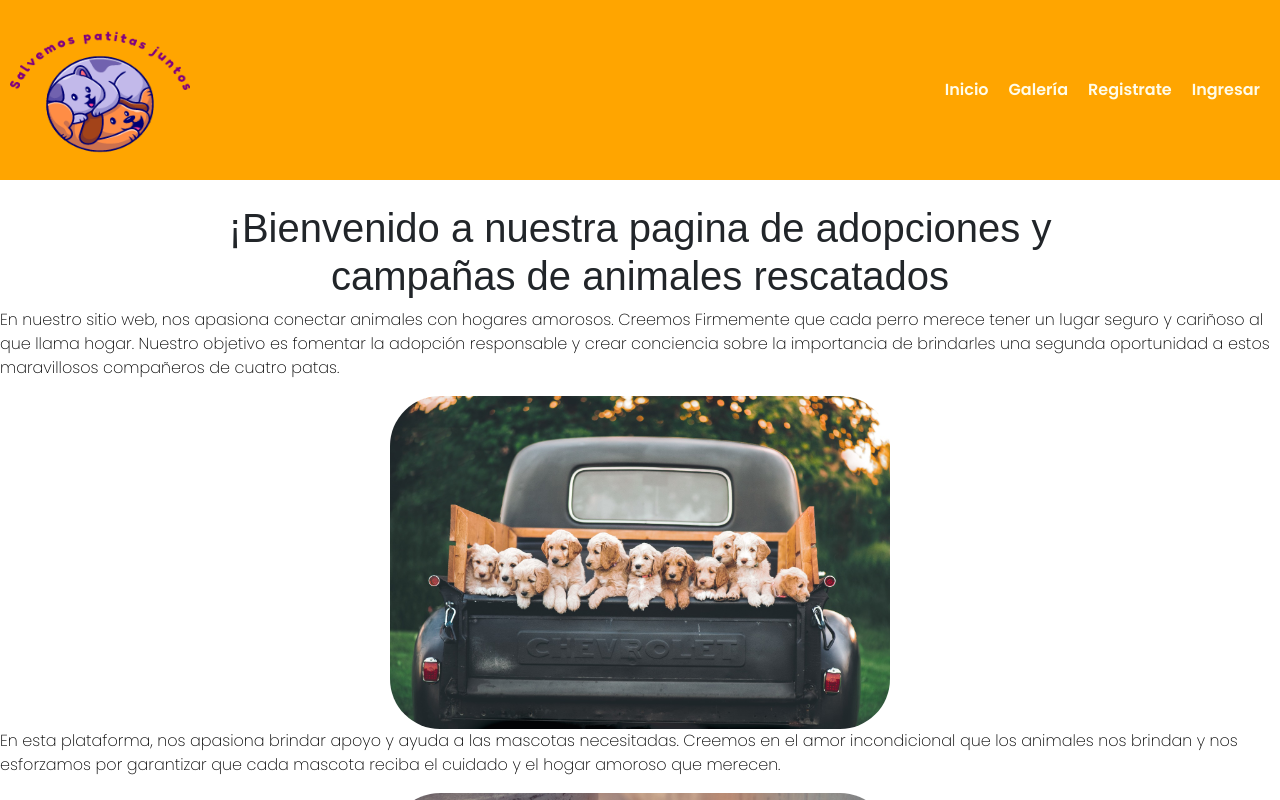
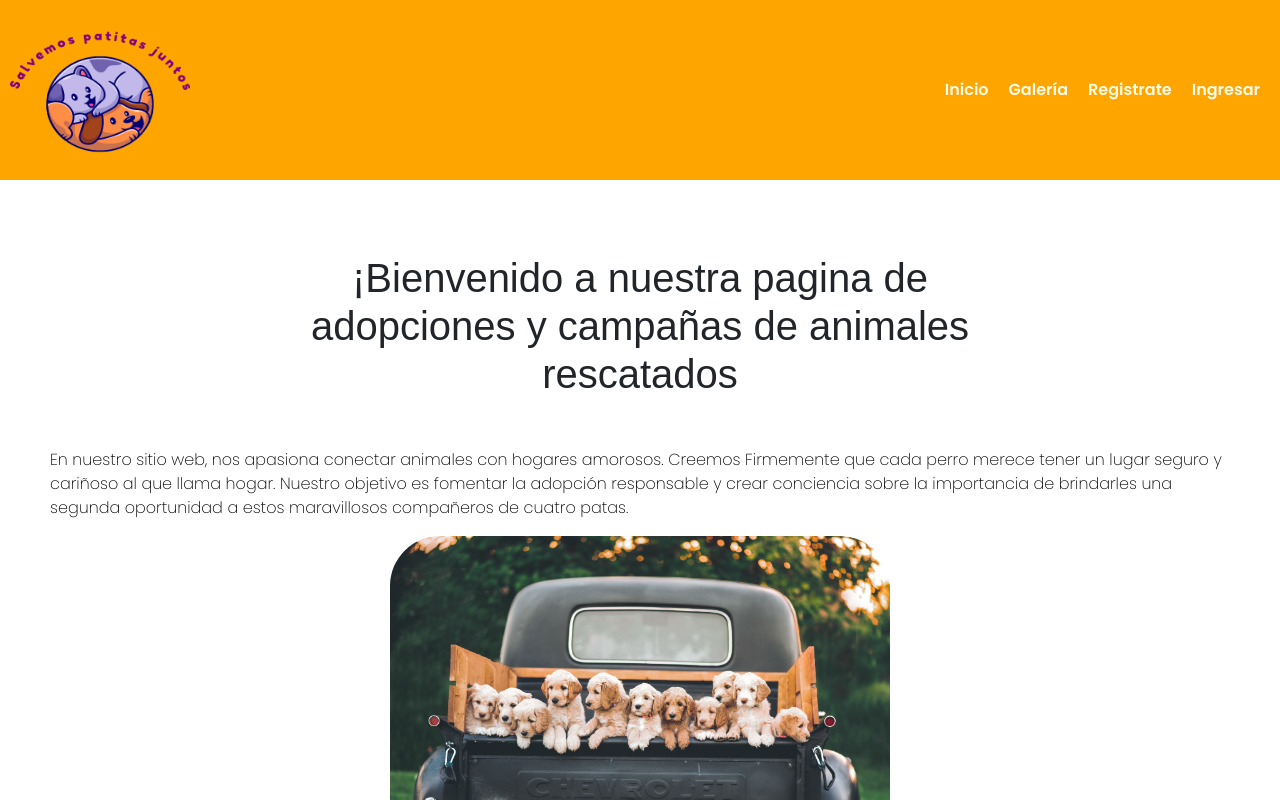
Before and after one commit to daniitoro29/sofi_adopciones_frontend, a React (Create React App) app: page / in a window 1280 px wide. Shown: the top 800 px of the page. Built offline with nearby package versions, Linux system fonts and the light colour scheme; no server answers.

Commit message:
Update styles

```diff
--- a/src/views/Home/Home.css
+++ b/src/views/Home/Home.css
@@ -86,3 +86,11 @@
       width: 300px;
     }
 }
+
+.home {
+  margin: 50px;
+}
+
+.home h1 {
+  margin-bottom: 50px;
+}
--- a/src/views/Home/Home.jsx
+++ b/src/views/Home/Home.jsx
@@ -9,8 +9,9 @@ import perro2 from "../../assets/img/img-perros-2.png";
 
 function Home() {
   return (
+    <>
+      <NavBar />
     <div className="home">
-      <NavBar />
       <h1>
         ¡Bienvenido a nuestra pagina de adopciones y campañas de animales rescatados
       </h1>
@@ -55,6 +56,7 @@ function Home() {
         sociales y por considerar la adopciòn como una opciòn de amor! <br /> Una
         opciòn de amor!
       </p>
+    </div>
       <footer>
         <div className="cont-redes-img">
           <img src={facebook} alt="logo" />
@@ -63,7 +65,7 @@ function Home() {
         </div>
         <p>Copyright © SOF&</p>
       </footer>
-    </div>
+    </>
   );
 }
 
--- a/src/views/ModalEdit/ModalEdit.css
+++ b/src/views/ModalEdit/ModalEdit.css
@@ -42,7 +42,8 @@ body {
 .container-edit-modal h1 {
   font-family: 'Poppins', sans-serif;
   font-size: 24px;
-  margin: 36px 86px 35px
+  margin: 36px 86px 35px;
+  font-weight: 600 !important;
 }
 
 .container-edit-modal .css-sghohy-MuiButtonBase-root-MuiButton-root {
--- a/src/views/ModalPetsDelete/ModalPetsDelete.css
+++ b/src/views/ModalPetsDelete/ModalPetsDelete.css
@@ -0,0 +1,2 @@
+@import url('https://fonts.googleapis.com/css2?family=Poppins:wght@200;600&display=swap');
+@import '../../styles.css';
--- a/src/views/ModalPetsDelete/ModalPetsDelete.jsx
+++ b/src/views/ModalPetsDelete/ModalPetsDelete.jsx
@@ -27,7 +27,7 @@ function ModalPetsDelete ({actualUser, openBan,  setOpenBan }) {
        >
         <div style={{ display: "flex", justifyContent: "center" }}>
          <div className="container-edit-modal">
-          <h1>¿Estás segudo de eliminar está mascota?</h1>
+          <h1 className='delete-pet-title'>¿Estás seguro de eliminar está mascota?</h1>
 
           <div className="container_button">
            <Button
```
